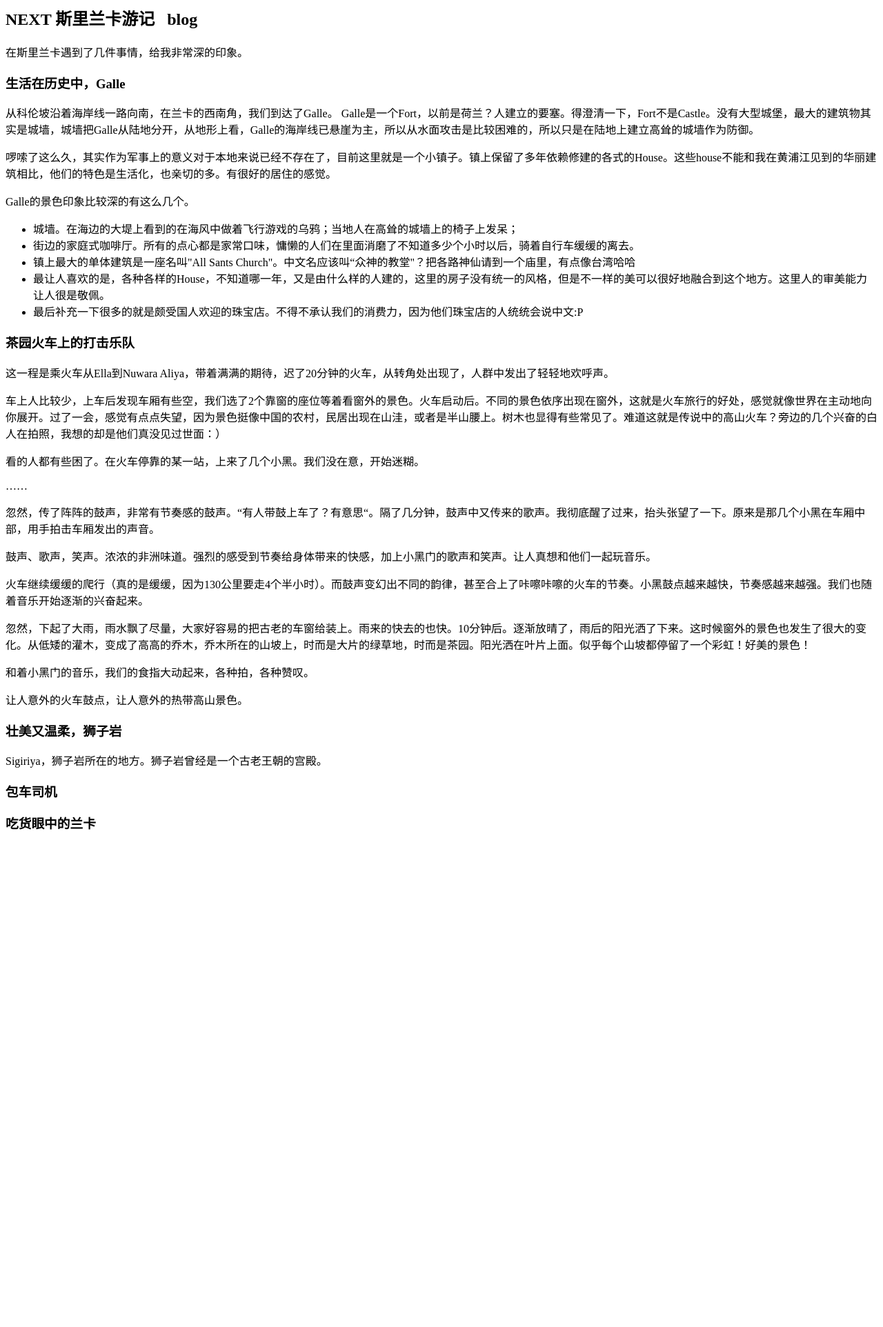
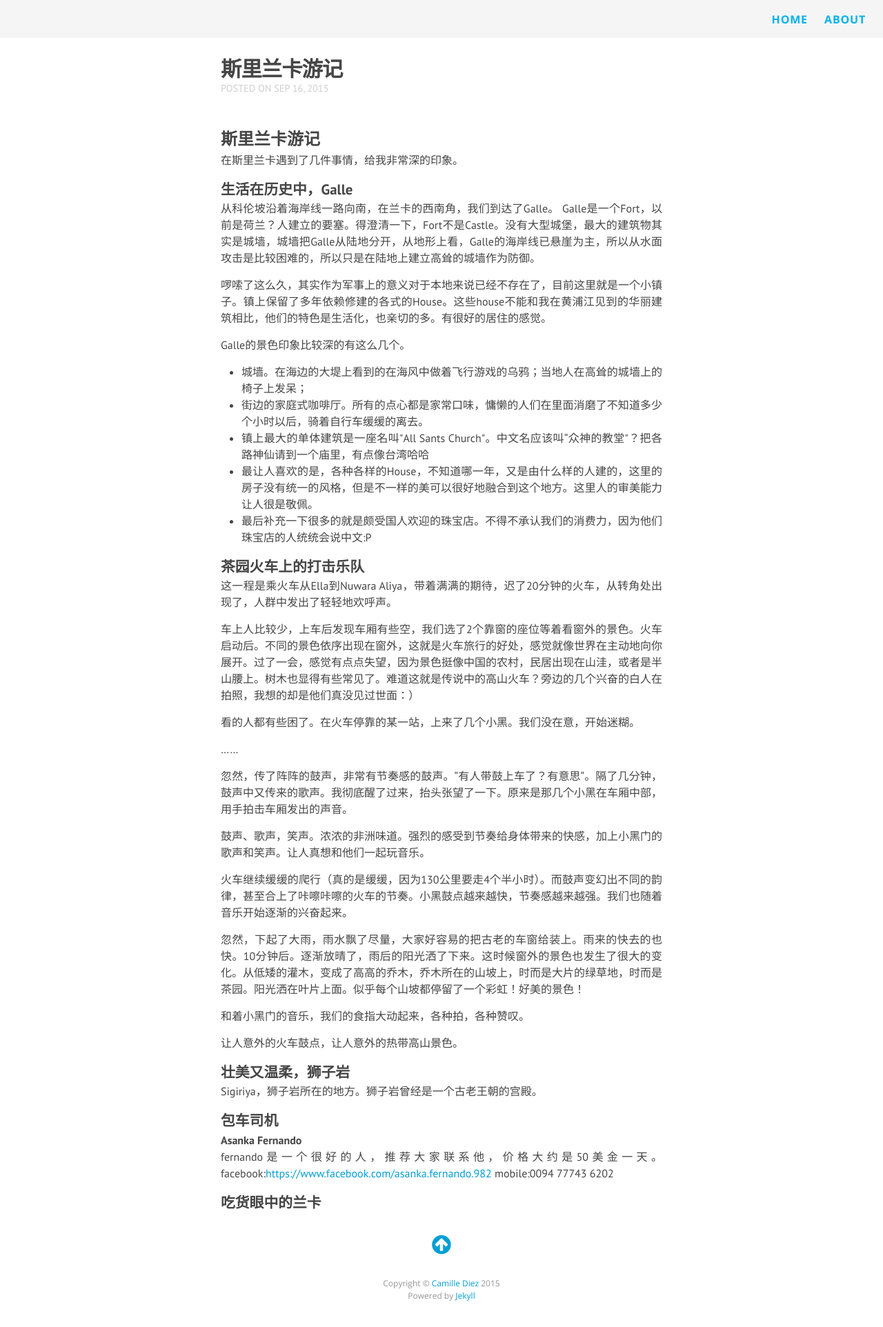
Before and after one commit to fengruifei/fengruifei.github.io, a plain HTML site: page 2015/09/16/斯里兰卡游记.html in a window 1280 px wide. Shown: the whole page at 69% size. Before the commit the page ends 1224 px from the top, so only its background shows below. Drawn offline with nearby package versions, Linux system fonts and the light colour scheme.

Commit message:
修改斯里兰卡游记

```diff
--- a/2015/09/16/斯里兰卡游记.html
+++ b/2015/09/16/斯里兰卡游记.html
@@ -1,5 +1,65 @@
-<div id="outline-container-sec-1" class="outline-2">
-<h2 id="sec-1"><span class="todo NEXT">NEXT</span> 斯里兰卡游记&#xa0;&#xa0;&#xa0;<span class="tag"><span class="blog">blog</span></span></h2>
+<!DOCTYPE html>
+<html>
+
+  <head>
+  <meta charset="utf-8">
+  <meta http-equiv="X-UA-Compatible" content="IE=edge">
+  <meta name="viewport" content="width=device-width, initial-scale=1">
+
+  <title>斯里兰卡游记</title>
+  <meta name="description" content="斯里兰卡游记在斯里兰卡遇到了几件事情，给我非常深的印象。生活在历史中，Galle从科伦坡沿着海岸线一路向南，在兰卡的西南角，我们到达了Galle。 Galle是一个Fort，以前是荷兰？人建立的要塞。得澄清一下，Fort不是Castle。没有大型城堡，最大的建筑物其实是城墙，城墙把Galle从陆地分开，从地形上看...">
+
+  <link rel="stylesheet" href="/css/main.css">
+  <link rel="canonical" href="http://fengruifei.github.io/2015/09/16/%E6%96%AF%E9%87%8C%E5%85%B0%E5%8D%A1%E6%B8%B8%E8%AE%B0.html">
+  <link rel="alternate" type="application/rss+xml" title="leafree" href="http://fengruifei.github.io/feed.xml" />
+
+  <link rel="stylesheet" href="http://maxcdn.bootstrapcdn.com/font-awesome/4.3.0/css/font-awesome.min.css">
+  <link href='http://fonts.googleapis.com/css?family=PT+Sans:400,700' rel='stylesheet' type='text/css'>
+  <link href='http://fonts.googleapis.com/css?family=Open+Sans:300,700' rel='stylesheet' type='text/css'>
+</head>
+
+
+  <body>
+
+    <div class="site-header">
+
+    <nav class="site-nav">
+      <a href="#" class="menu-icon">
+        <i class="fa fa-navicon fa-lg"></i>
+      </a>
+
+      <div class="trigger">
+          <a class="page-link" href="/">Home</a>
+
+
+          <a class="page-link" href="/about/">About</a>
+
+
+
+
+
+
+
+
+      </div>
+    </nav>
+
+
+</div>
+
+
+    <div class="page-content">
+      <div class="wrapper">
+        <div class="post">
+
+  <header class="post-header">
+     <h1 class="post-title">斯里兰卡游记</h1>
+     <p class="post-meta">Posted on Sep 16, 2015</p>
+  </header>
+
+  <article class="post-content">
+    <div id="outline-container-sec-1" class="outline-2">
+<h2 id="sec-1"><a id="ID-116f35df-5929-46c8-b0d8-5df597f2a96f" name="ID-116f35df-5929-46c8-b0d8-5df597f2a96f"></a>斯里兰卡游记</h2>
 <div class="outline-text-2" id="text-1">
 <p>
 在斯里兰卡遇到了几件事情，给我非常深的印象。
@@ -87,8 +147,42 @@ Sigiriya，狮子岩所在的地方。狮子岩曾经是一个古老王朝的宫
 </div>
 <div id="outline-container-sec-1-4" class="outline-3">
 <h3 id="sec-1-4">包车司机</h3>
+<div class="outline-text-3" id="text-1-4">
+</div><div id="outline-container-sec-1-4-1" class="outline-4">
+<h4 id="sec-1-4-1">Asanka Fernando</h4>
+<div class="outline-text-4" id="text-1-4-1">
+<p>
+fernando是一个很好的人，推荐大家联系他，价格大约是50美金一天。
+facebook:<a href="https://www.facebook.com/asanka.fernando.982">https://www.facebook.com/asanka.fernando.982</a>
+mobile:0094 77743 6202
+</p>
+</div>
+</div>
 </div>
 <div id="outline-container-sec-1-5" class="outline-3">
 <h3 id="sec-1-5">吃货眼中的兰卡</h3>
 </div>
 </div>
+
+  </article>
+
+  <div align="center">
+  	<a href="#">
+  	<i class="fa fa-arrow-circle-up fa-2x"></i>
+  	</a>
+  </div>
+
+</div>
+      </div>
+    </div>
+
+    <div class="footer" align="center">
+
+  Copyright &copy; <a href=http://diezcami.github.io target="_blank">Camille Diez</a> 2015<BR />
+  Powered by <a href=http://jekyllrb.com target="_blank">Jekyll</a>
+
+</div>
+
+
+  </body>
+</html>
```
